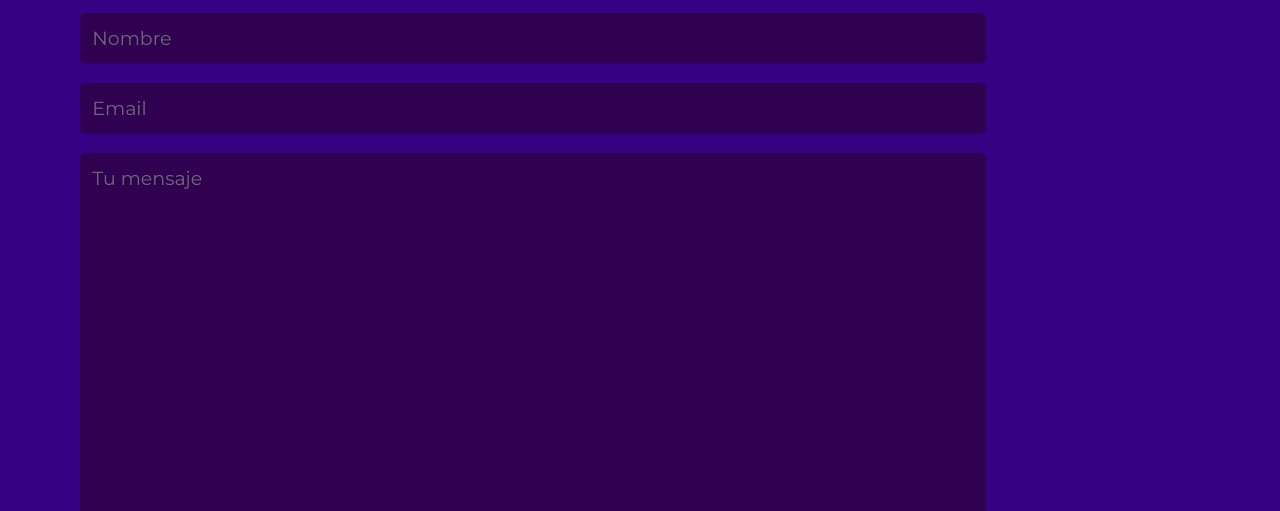
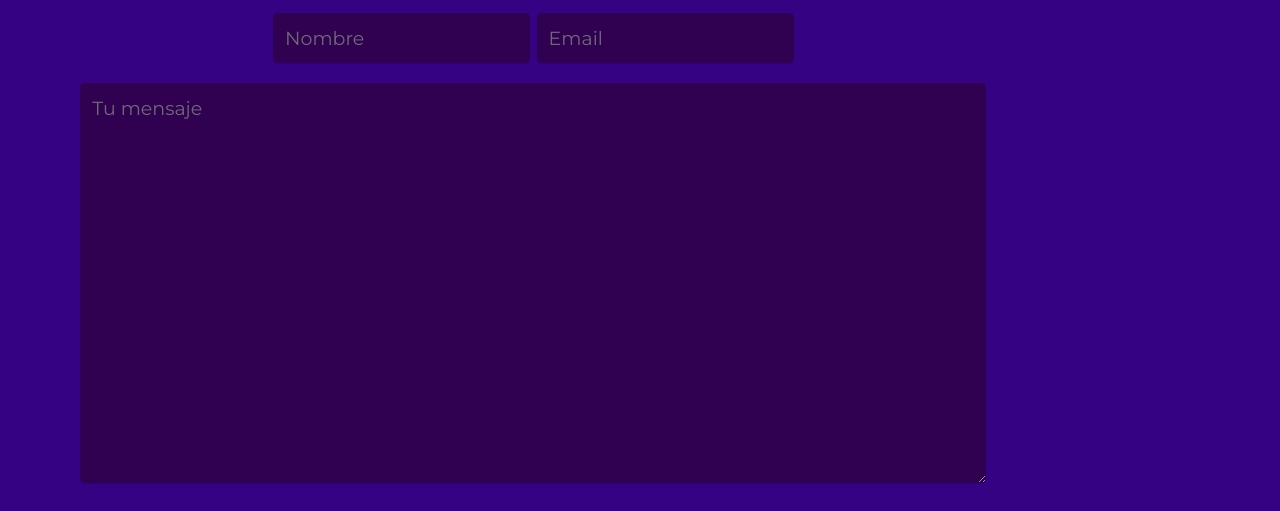
Before and after one commit to roddie-osorio/vocalcoachcb, a website: page contacto.html in a window 1280 px wide. Shown: the part 267-778 px from the top of the page. Drawn offline with nearby package versions, Linux system fonts and the light colour scheme.

Commit message:
mejorando sintaxis html

```diff
--- a/scss/base/_mediaqueries.scss
+++ b/scss/base/_mediaqueries.scss
@@ -30,7 +30,6 @@
     }
 
     .text-box, .text-message{
-        width: 60%;
         font-size: 12px;
     }
 
@@ -81,7 +80,6 @@
     }
 
     .text-box, .text-message{
-        width: 60%;
         font-size: 14px;
     }
 
@@ -134,7 +132,6 @@
     }
 
     .text-box, .text-message{
-        width: 60%;
         font-size: 16px;
     }
 
@@ -185,7 +182,6 @@
     }
 
     .text-box, .text-message{
-        width: 70%;
         font-size: 18px;
     }
 
@@ -236,7 +232,6 @@
     }
 
     .text-box, .text-message{
-        width: 80%;
         font-size: 18px;
     }
 
@@ -287,7 +282,6 @@
     }
 
     .text-box, .text-message{
-        width: 100%;
         font-size: 19px;
     }
 
```
Also changed, not shown: css/main.css.
